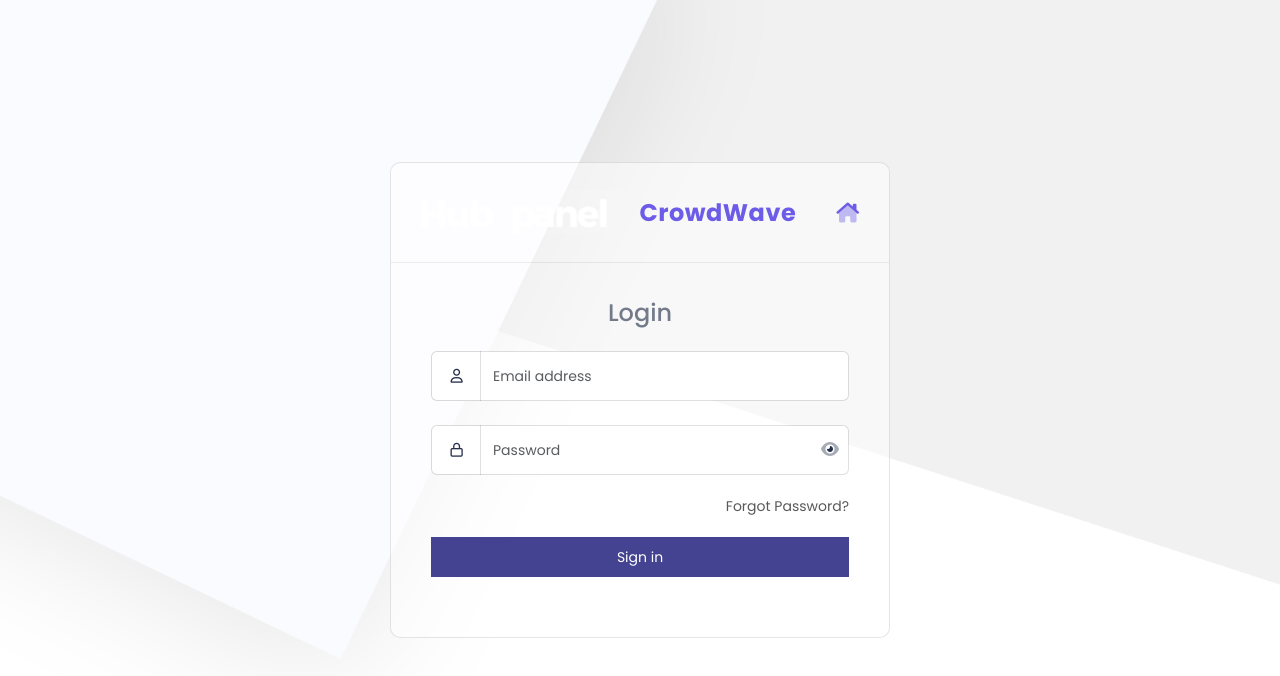
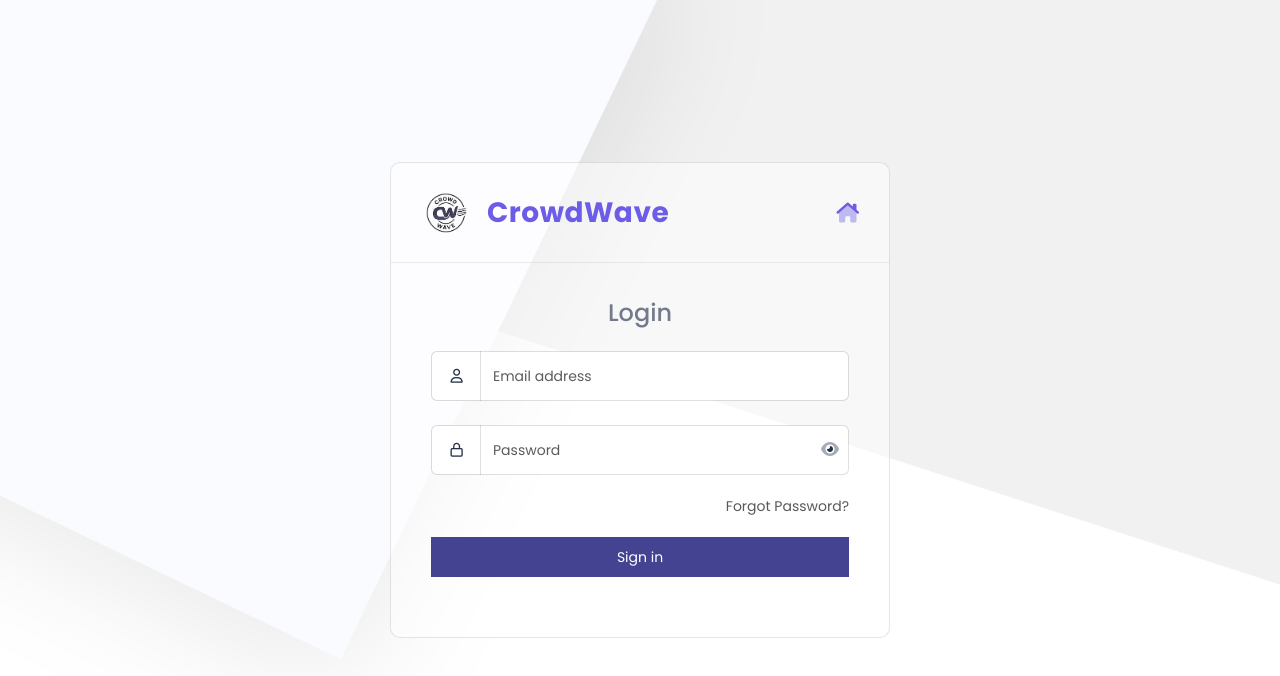
Before and after one commit to crowdwaveeu-gif/APP, a React (Vite) app: page /login in a window 1280 px wide. Shown: the top 676 px of the page. Built offline with nearby package versions, Linux system fonts and the light colour scheme; no server answers.

Commit message:
fix: Update logo path to correct location
- Changed logo source from /img/core-img/logo.png to /logo.png
- Increased logo size for better visibility
- Enhanced spacing and font size for branding

```diff
--- a/src/components/auth/AuthTopLogo.tsx
+++ b/src/components/auth/AuthTopLogo.tsx
@@ -3,17 +3,18 @@
 const AuthTopLogo = () => {
   return (
     <>
-      <div className="logo d-flex align-items-center gap-2">
+      <div className="logo d-flex align-items-center gap-3">
         <img
-          src="/img/core-img/logo.png"
+          src="/logo.png"
           alt="CrowdWave Logo"
           style={{
-            height: '45px',
-            width: 'auto'
+            height: '50px',
+            width: 'auto',
+            objectFit: 'contain'
           }}
         />
         <span style={{
-          fontSize: '24px',
+          fontSize: '28px',
           fontWeight: 'bold',
           color: '#6C5CE7',
           textDecoration: 'none',
```
